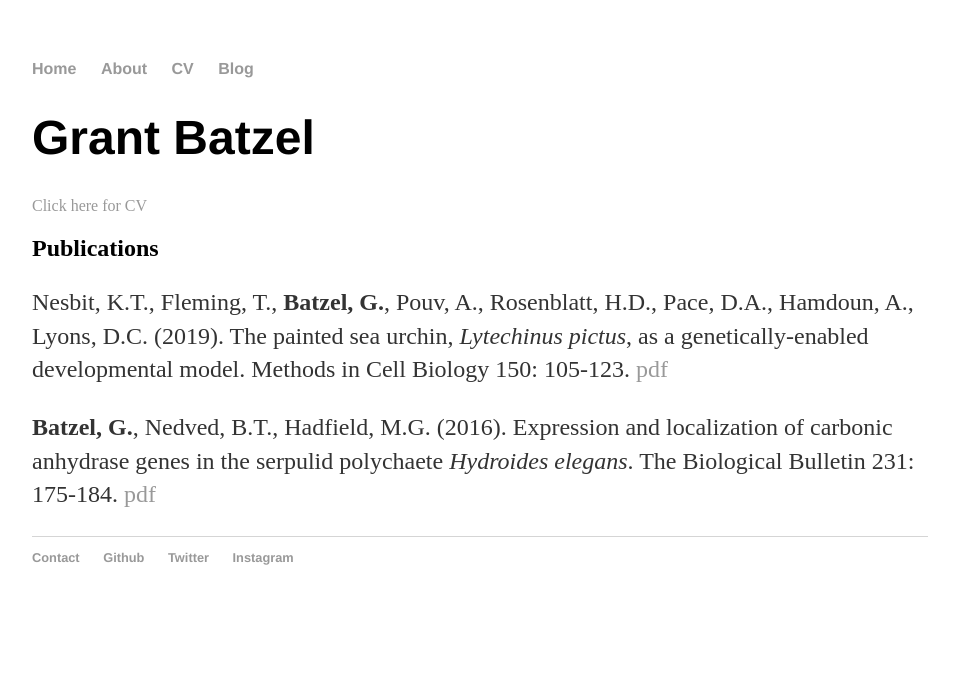
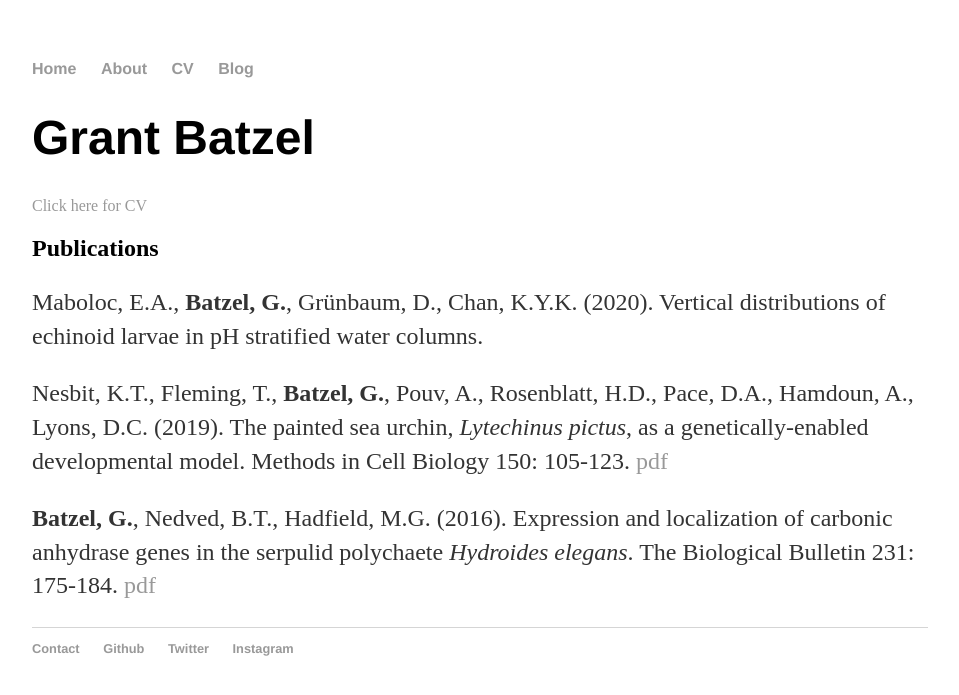
Before and after one commit to gbatzel/gbatzel, a Jekyll site: the page built from cv/index.html, in a window 1280 px wide. Shown: the top 695 px of the page, without its empty margins (160-1119 px from the left). Built offline with Jekyll 4.4.1, drawn with Linux system fonts in a browser that asks for light colours.

Commit message:
Update index.html

```diff
--- a/cv/index.html
+++ b/cv/index.html
@@ -7,6 +7,8 @@ title: Grant's CV
 					<h1>Grant Batzel</h1>
 					<a href="batzel_cv.pdf" class="download" title="Download CV as PDF">Click here for CV</a>
 					<h2>Publications</h2>
+					<p>Maboloc, E.A., <strong>Batzel, G.</strong>, Grünbaum, D., Chan, K.Y.K. (2020). Vertical distributions of echinoid larvae in pH stratified water columns.
+
 					<p>Nesbit, K.T., Fleming, T., <strong>Batzel, G.</strong>, Pouv, A., Rosenblatt, H.D., Pace, D.A., Hamdoun, A., Lyons, D.C. (2019). The painted sea urchin, <i>Lytechinus pictus</i>, as a genetically-enabled developmental model. Methods in Cell Biology 150: 105-123. <a href="lpictus.pdf" class="download" title="Download pdf">pdf</a><p>
 					<p><strong>Batzel, G.</strong>, Nedved, B.T., Hadfield, M.G. (2016). Expression and localization of carbonic anhydrase genes in the serpulid polychaete <i>Hydroides elegans</i>. The Biological Bulletin 231: 175-184. <a href="helegans.pdf" class="download" title="Download pdf">pdf</a><p>
 
```
